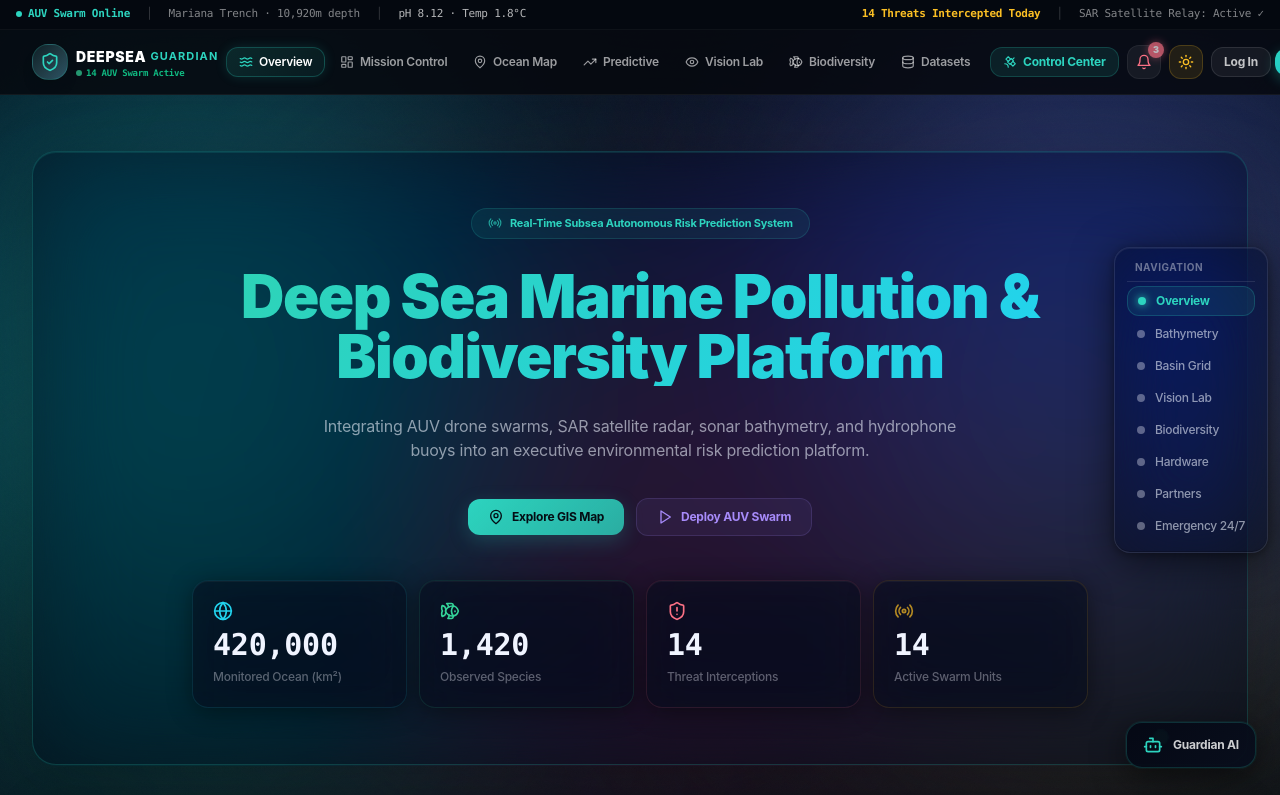
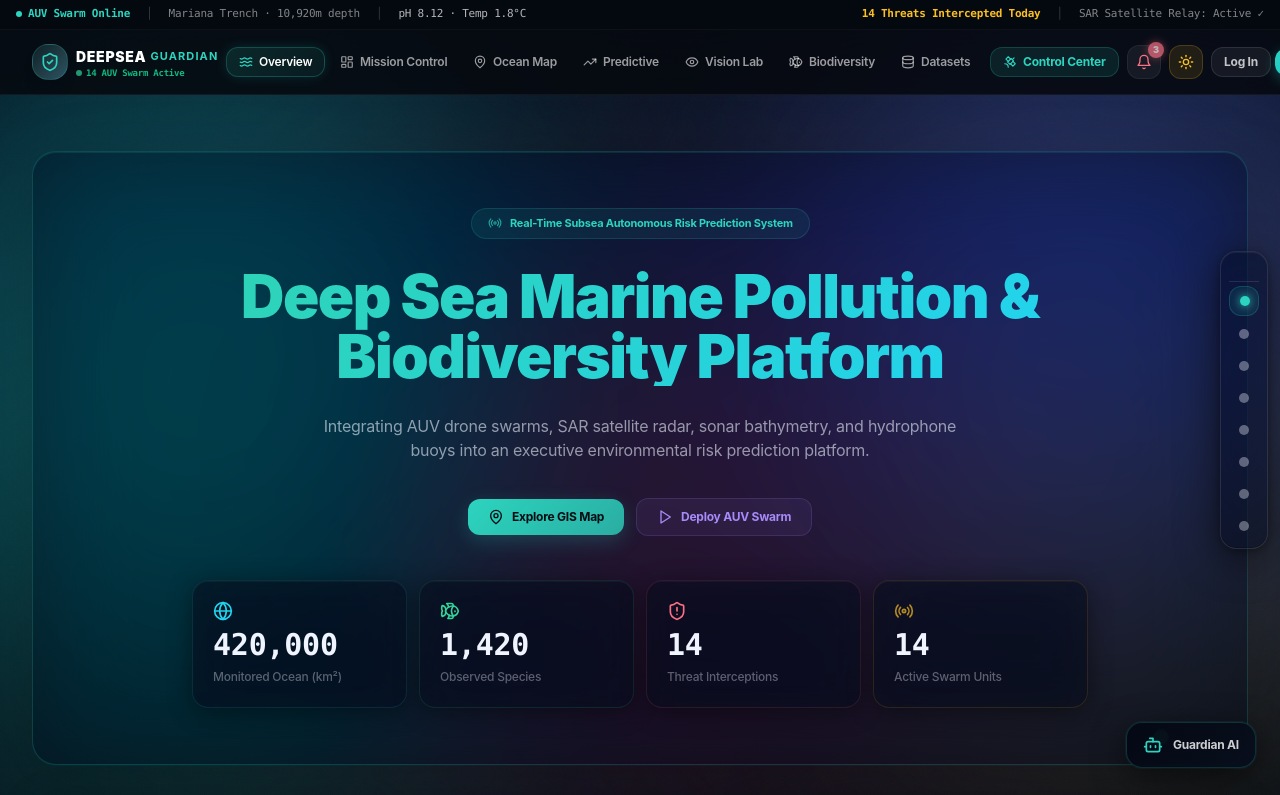
Before and after one commit to aarondeodhar-wq/deepsea-guardian, a Next.js app: page / in a window 1280 px wide. Shown: the top 795 px of the page. Built offline with nearby package versions, Linux system fonts and the light colour scheme.

Commit message:
feat: macOS Collapsible Spring Dock side jump bar (thin w-12 by default, expands wide w-48 with spring physics on hover)

```diff
--- a/app/page.tsx
+++ b/app/page.tsx
@@ -164,19 +164,22 @@ export default function HomePage() {
     <div className="space-y-4 sm:space-y-8 py-2 sm:py-6 relative">
       <DroneDeploymentModal isOpen={isDeployModalOpen} onClose={() => setIsDeployModalOpen(false)} />
 
-      {/* ── Floating Side Section Quick Jump Bar ── */}
-      <div className="fixed right-3 top-1/2 -translate-y-1/2 z-30 hidden xl:flex flex-col items-end gap-2 pointer-events-auto">
-        <div className="p-3 rounded-2xl flex flex-col gap-1 glass-panel shadow-2xl transition-all border border-slate-200/80 dark:border-white/10">
-          <span className="text-[10px] font-bold uppercase tracking-wider text-slate-400 dark:text-white/40 px-2 pb-1.5 border-b border-slate-200/60 dark:border-white/10">
-            Navigation
-          </span>
+      {/* ── Floating Side Section Quick Jump Bar (macOS Collapsible Spring Dock) ── */}
+      <div className="fixed right-3 top-1/2 -translate-y-1/2 z-30 hidden xl:flex flex-col items-end pointer-events-auto group/nav">
+        <div className="p-2 rounded-2xl flex flex-col gap-1 glass-panel shadow-2xl transition-all duration-300 ease-[cubic-bezier(0.34,1.56,0.64,1)] border border-slate-300 dark:border-white/10 w-12 group-hover/nav:w-48 overflow-hidden">
+          <div className="flex items-center justify-between px-1.5 pb-1.5 border-b border-slate-200/60 dark:border-white/10 whitespace-nowrap">
+            <span className="text-[10px] font-bold uppercase tracking-wider text-slate-400 dark:text-white/40 opacity-0 group-hover/nav:opacity-100 transition-opacity duration-200">
+              Navigation
+            </span>
+            <span className="w-2 h-2 rounded-full bg-teal-500/80 animate-pulse shrink-0" />
+          </div>
           {sectionsList.map((sec) => {
             const isActive = activeSection === sec.id;
             return (
               <button
                 key={sec.id}
                 onClick={() => scrollToSection(sec.id)}
-                className="group relative flex items-center gap-2.5 px-2.5 py-1.5 rounded-xl text-xs transition-all ios-spring"
+                className="relative flex items-center gap-2.5 px-2.5 py-1.5 rounded-xl text-xs transition-all duration-200 ios-spring"
                 style={
                   isActive
                     ? { background: `${sec.color}18`, border: `1px solid ${sec.color}35`, color: sec.color }
@@ -184,13 +187,13 @@ export default function HomePage() {
                 }
               >
                 <span
-                  className="w-2 h-2 rounded-full transition-all shrink-0"
+                  className="w-2.5 h-2.5 rounded-full transition-all shrink-0"
                   style={{
                     background: isActive ? sec.color : 'var(--txt-muted)',
-                    boxShadow: isActive ? `0 0 8px ${sec.color}` : 'none',
+                    boxShadow: isActive ? `0 0 10px ${sec.color}` : 'none',
                   }}
                 />
-                <span className={`text-xs whitespace-nowrap tracking-tight ${isActive ? 'font-bold' : 'font-medium hover:text-slate-900 dark:hover:text-white'}`}>
+                <span className={`text-xs whitespace-nowrap tracking-tight opacity-0 group-hover/nav:opacity-100 transition-opacity duration-200 ${isActive ? 'font-bold' : 'font-medium hover:text-slate-900 dark:hover:text-white'}`}>
                   {sec.label}
                 </span>
               </button>
```
